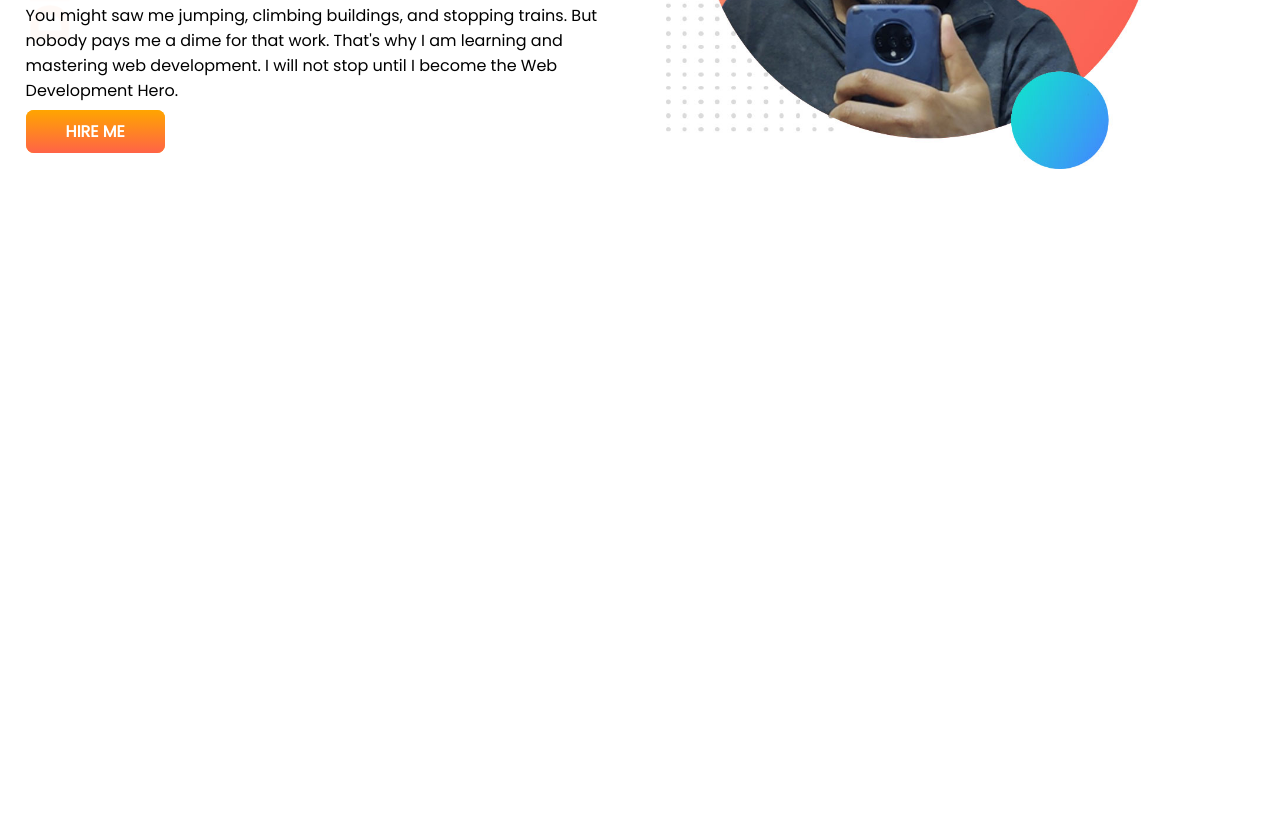
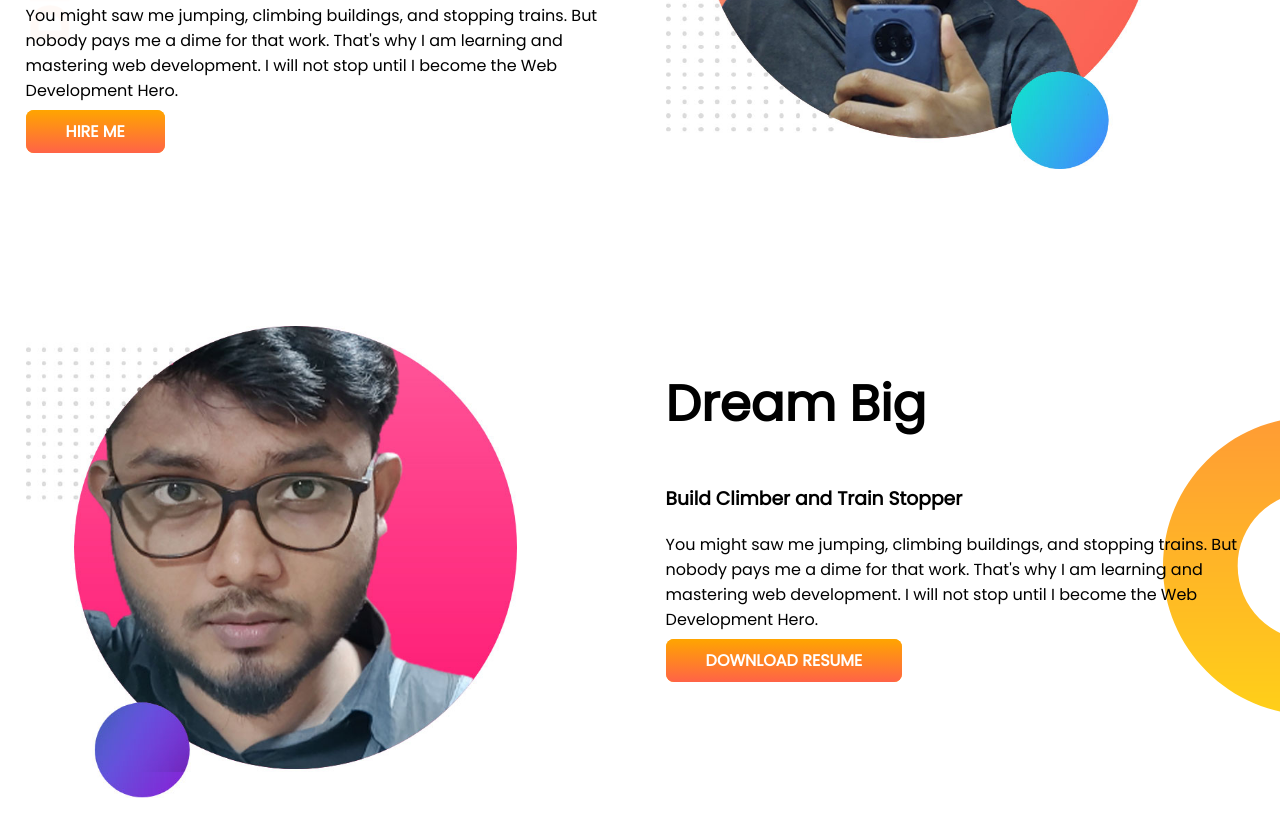
Before and after one commit to borhanus/ph-dev-portfolio, a plain HTML site: page index.html in a window 1280 px wide. Shown: the part 319-1156 px from the top of the page. Before the commit the page ends 800 px from the top, so only its background shows below. Drawn offline with Linux system fonts and the light colour scheme.

Commit message:
sencond box added

```diff
--- a/index.html
+++ b/index.html
@@ -24,6 +24,17 @@
             <img src="images/bhan1.jpg" alt="Borhan1">
         </div>
     </section>
+    <section class="dream-big">
+        <div class="left-half">
+            <img src="images/bhan2.jpg" alt="">
+        </div>
+        <div class="left-half">
+            <h1>Dream Big</h1>
+            <h3>Build Climber and Train Stopper</h3>
+            <p>You might saw me jumping, climbing buildings, and stopping trains. But nobody pays me a dime for that work. That's why I am learning and mastering web development. I will not stop until I become the Web Development Hero.</p>
+            <a class="link-btn" target="_blank" href="https://www.linkedin.com/in/borhanus/">DOWNLOAD RESUME</a>
+        </div>
+    </section>
 
 
 
--- a/style.css
+++ b/style.css
@@ -13,9 +13,11 @@ h1 span{
 }
 section{
     display: flex;
+    margin-bottom: 150px;
 }
 .left-half{
     width: 50%;
+
     padding-left: 2%;
 }
 .left-half img{
@@ -34,3 +36,8 @@ section{
     background-image: url(images/top-banner.png);
     background-repeat: no-repeat;
 }
+.dream-big{
+    background-image: url(images/dream-bg.png);
+    background-repeat: no-repeat;
+    background-position: right;
+}
```
